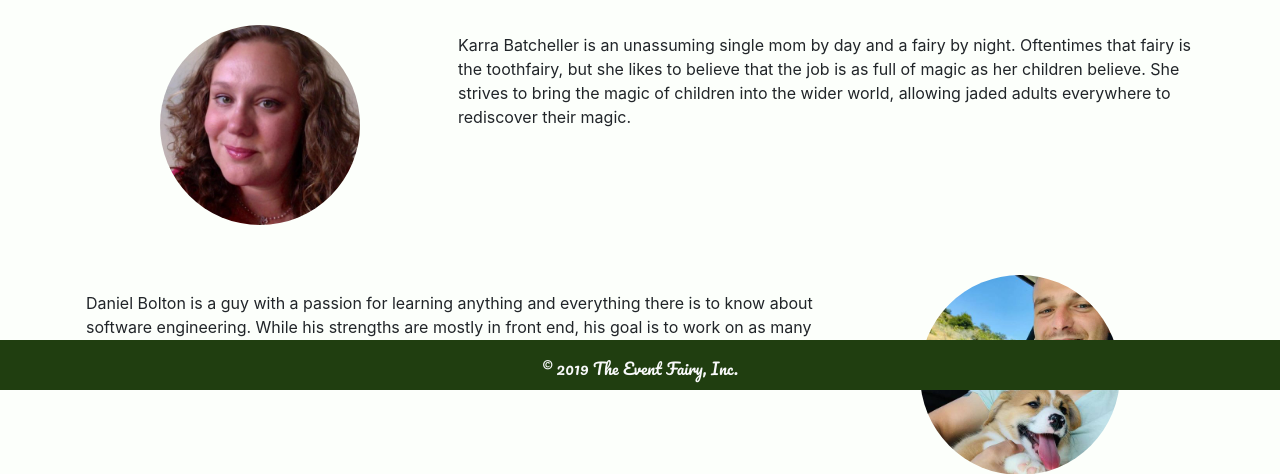
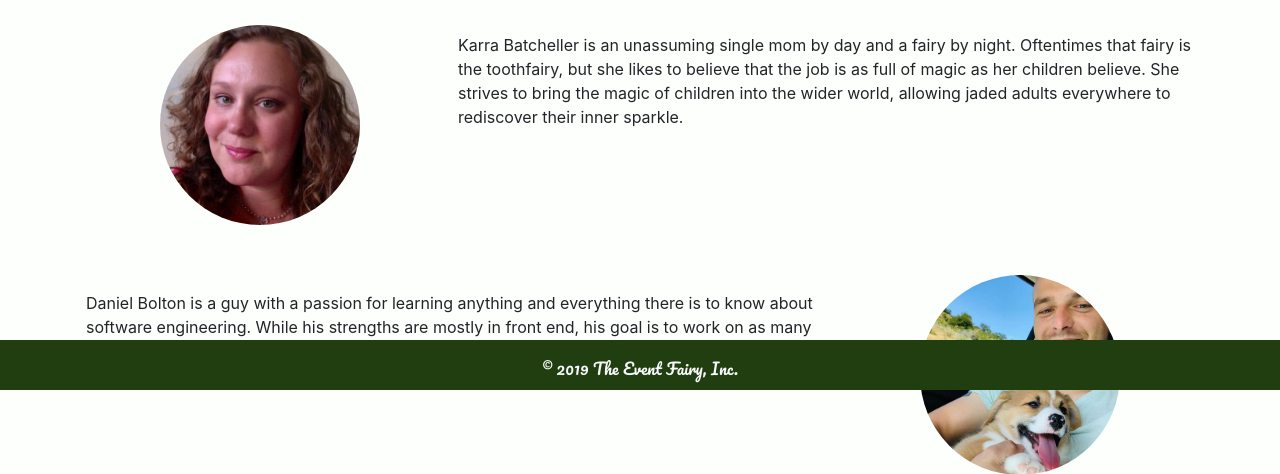
Before and after one commit to tranln025/the-event-fairy, a Django app: page /about/ in a window 1280 px wide. Shown: the part 410-884 px from the top of the page. Run offline with Django 3.2, Linux system fonts and the light colour scheme; some libraries are stand-ins or nearby versions.

Commit message:
Karra bio update

```diff
--- a/project_2_app/templates/about.html
+++ b/project_2_app/templates/about.html
@@ -24,7 +24,7 @@
         </div>
 
         <div class="col-xs-6 col-md-8 p-2">
-            Karra Batcheller is an unassuming single mom by day and a fairy by night.  Oftentimes that fairy is the toothfairy, but she likes to believe that the job is as full of magic as her children believe.  She strives to bring the magic of children into the wider world, allowing jaded adults everywhere to rediscover their magic.
+            Karra Batcheller is an unassuming single mom by day and a fairy by night.  Oftentimes that fairy is the toothfairy, but she likes to believe that the job is as full of magic as her children believe.  She strives to bring the magic of children into the wider world, allowing jaded adults everywhere to rediscover their inner sparkle.
         </div>
 
     </div>
```
